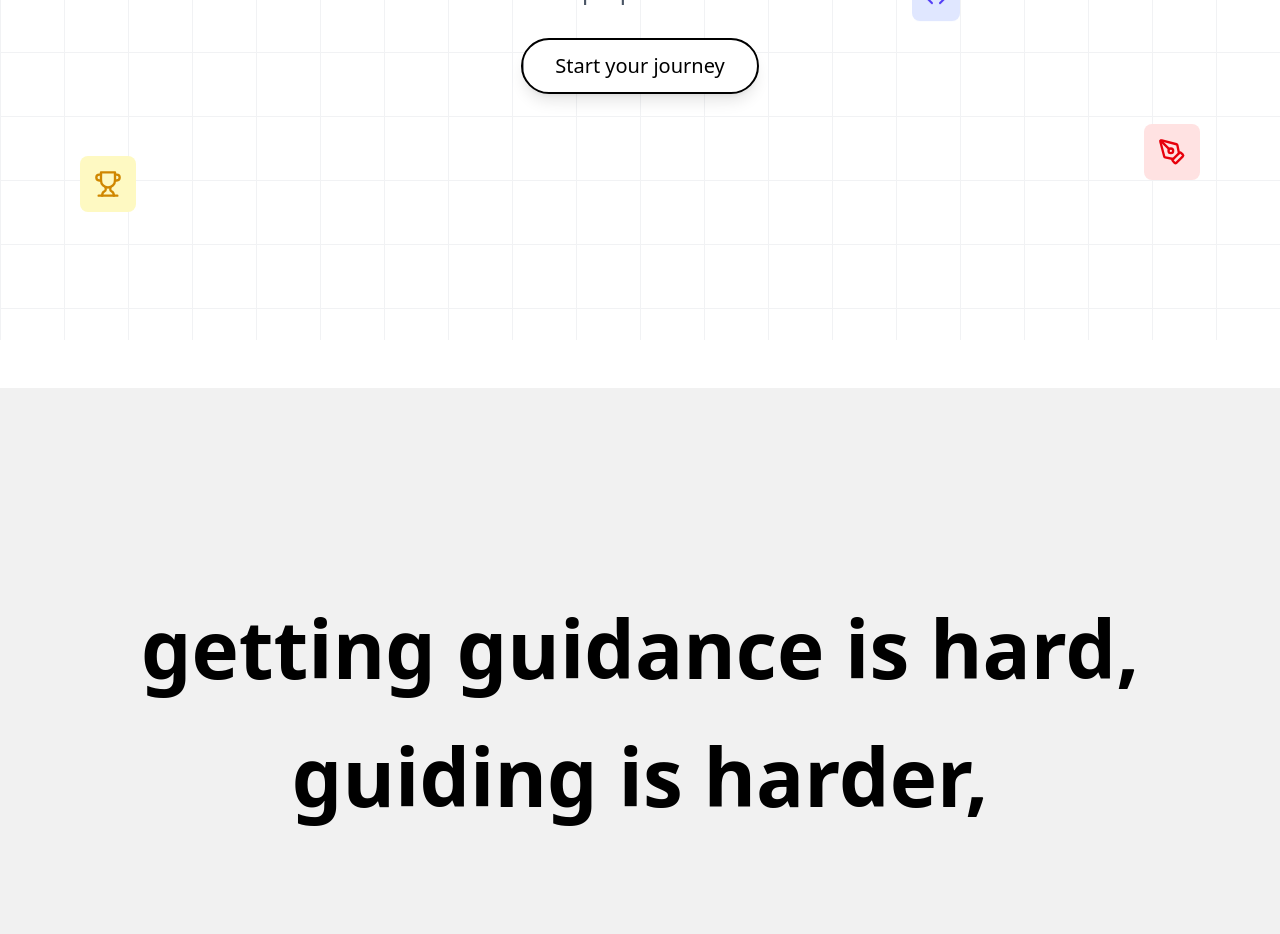
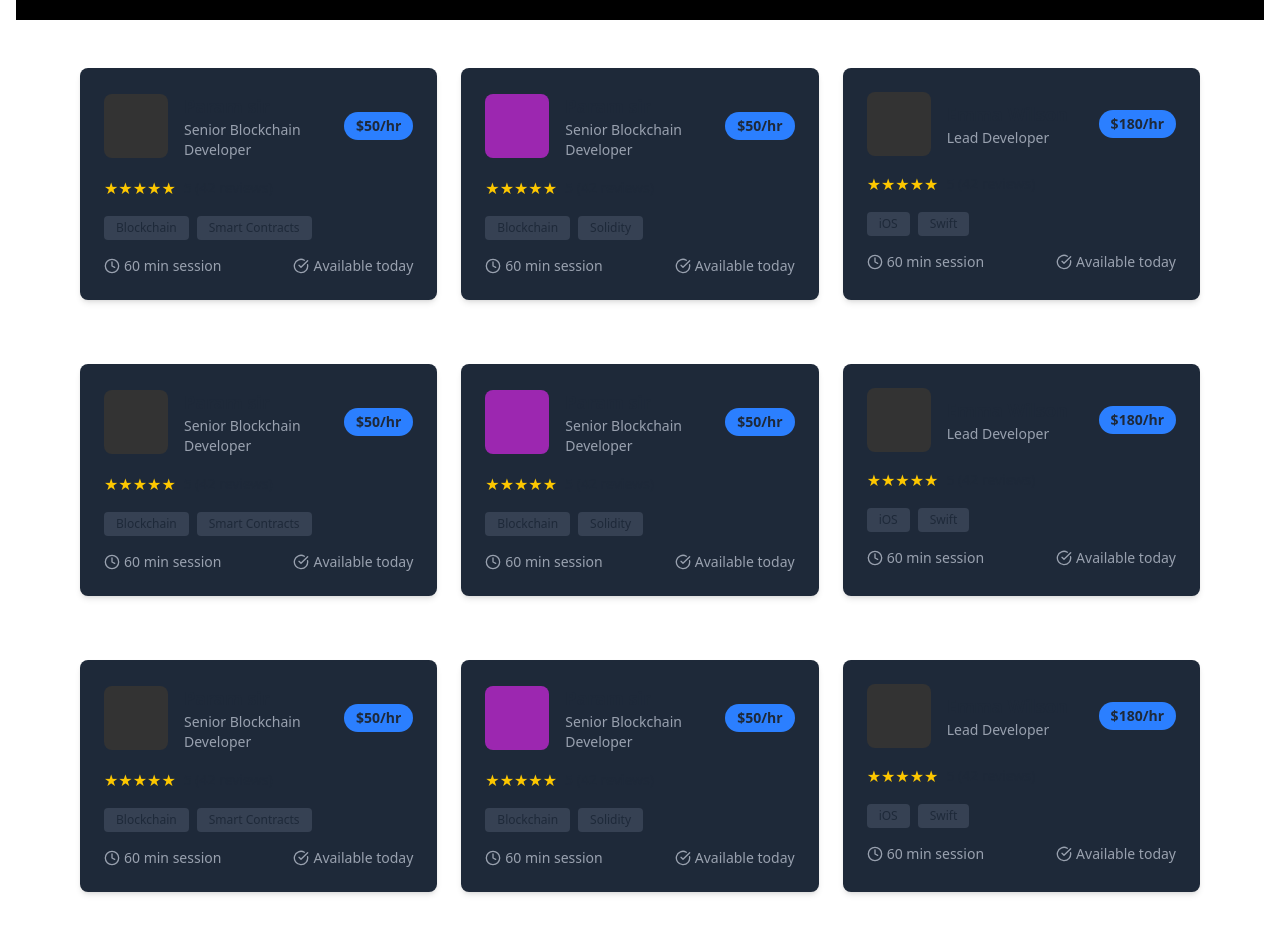
Before and after one commit to Srilochan7/ee_prod, a React (Vite) app: page /home in a window 1280 px wide. Shown: the part 460-1394 px from the top of the page. Built offline with nearby package versions, Linux system fonts and the light colour scheme.

Commit message:
added home page

```diff
--- a/src/App.jsx
+++ b/src/App.jsx
@@ -1,37 +1,40 @@
-import React, { useState } from 'react'
-
-import './App.css'
-import Navbar from './comp/components/navbar'
-import Hero from './comp/components/hero'
-import What from './comp/pages/what'
-import Footer from './comp/components/footer'
-import Scroll from './comp/pages/scroll'
-import Mission from './comp/pages/mission'
-import Resources from './comp/pages/resources'
-import About from './comp/pages/about'
+import React from "react";
 import { Routes, Route } from "react-router-dom";
-import Home from './comp/pages/home'
+import "./App.css";
+import Navbar from "./comp/components/navbar";
+import Hero from "./comp/components/hero";
+import What from "./comp/pages/what";
+import Footer from "./comp/components/footer";
+import Scroll from "./comp/pages/scroll";
+import Mission from "./comp/pages/mission";
+import Resources from "./comp/pages/resources";
+import About from "./comp/pages/about";
+import Home from "./comp/pages/home";
 
 function App() {
+  return (
+    <div>
 
-  return (
+      <Routes>
+        <Route
+          path="/"
+          element={
+            <>
 
-    <div>
-      <Navbar/>
-      <Hero/>
-      <Scroll/>
-
-      <What/>
-      <Mission/>
-      <About/>
-      <Resources/>
-      <Footer/>
-      <Routes>
-      <Route path="/home" element={<Home/>} />
-    </Routes>
-
+              <Hero />
+              <Scroll />
+              <What />
+              <Mission />
+              <About />
+              <Resources />
+              <Footer />
+            </>
+          }
+        />
+        <Route path="/home" element={<Home />} />
+      </Routes>
     </div>
-  )
+  );
 }
 
-export default App
+export default App;
--- a/src/comp/components/hero.jsx
+++ b/src/comp/components/hero.jsx
@@ -10,6 +10,8 @@ import {
 } from 'lucide-react';
 import axios from 'axios';
 import { useNavigate } from 'react-router-dom'
+import Navbar from '../components/navbar'
+import { div } from 'framer-motion/client';
 
 const Hero = () => {
 
@@ -17,6 +19,8 @@ const Hero = () => {
 
 
   return (
+    <div>
+    <Navbar />
     <section id="section1" className="mt-12 min-h-screen bg-white">
 
       <div className="mb-12 bg-gray-500 ">
@@ -137,6 +141,7 @@ const Hero = () => {
 
       </div>
     </section>
+    </div>
   );
 };
 
--- a/src/comp/pages/home.jsx
+++ b/src/comp/pages/home.jsx
@@ -2,7 +2,6 @@ import React, { useState } from 'react';
 import { Search, Filter, Clock, CheckCircle } from 'lucide-react';
 
 const Home = () => {
-  // Sample data for mentors
     const mentors = [
         {
           id: 1,
@@ -39,8 +38,10 @@ const Home = () => {
   const [searchQuery, setSearchQuery] = useState('');
 
   return (
-    <div className="min-h-screen bg-gray-900 text-white">
-      {/* Hero Section */}
+    <div className="min-h-screen bg-white text-gray-800 px-4 py-8">
+
+
+
 <div className="bg-black py-16 px-4 text-center">
         <h1 className="text-4xl md:text-5xl font-bold mb-4">Connect with Expert Mentors</h1>
         <p className="text-xl text-gray-300 mb-8">Learn from experienced developers and accelerate your Web3 journey</p>
@@ -126,6 +127,107 @@ const Home = () => {
           ))}
         </div>
       </div>
+
+      <div className="max-w-6xl mx-auto p-4 mt-8">
+        <div className="grid grid-cols-1 md:grid-cols-2 lg:grid-cols-3 gap-6">
+          {mentors.map((mentor) => (
+            <div key={mentor.id} className="bg-gray-800 rounded-lg p-6 shadow-md">
+              <div className="flex items-center mb-4">
+                <div
+                  className="w-16 h-16 rounded-lg mr-4 flex-shrink-0"
+                  style={{ backgroundColor: mentor.bgColor }}
+                ></div>
+                <div className="flex-grow">
+                  <h3 className="text-lg font-semibold">{mentor.name}</h3>
+                  <p className="text-gray-400 text-sm">{mentor.title}</p>
+                </div>
+                <div className="bg-blue-500 px-3 py-1 rounded-full text-sm font-bold">
+                  ${mentor.rate}/hr
+                </div>
+              </div>
+
+              <div className="flex items-center mb-4">
+                <div className="text-yellow-400">★★★★★</div>
+                <span className="ml-2 text-sm">
+                  {mentor.rating} ({mentor.reviews} reviews)
+                </span>
+              </div>
+
+              <div className="flex flex-wrap gap-2 mb-4">
+                {mentor.skills.map((skill, index) => (
+                  <span
+                    key={index}
+                    className="bg-gray-700 px-3 py-1 rounded text-xs"
+                  >
+                    {skill}
+                  </span>
+                ))}
+              </div>
+
+              <div className="flex justify-between text-gray-400 text-sm mt-4">
+                <div className="flex items-center">
+                  <Clock size={16} className="mr-1" />
+                  <span>60 min session</span>
+                </div>
+                <div className="flex items-center">
+                  <CheckCircle size={16} className="mr-1" />
+                  <span>Available today</span>
+                </div>
+              </div>
+            </div>
+          ))}
+        </div>
+      </div>
+      <div className="max-w-6xl mx-auto p-4 mt-8">
+        <div className="grid grid-cols-1 md:grid-cols-2 lg:grid-cols-3 gap-6">
+          {mentors.map((mentor) => (
+            <div key={mentor.id} className="bg-gray-800 rounded-lg p-6 shadow-md">
+              <div className="flex items-center mb-4">
+                <div
+                  className="w-16 h-16 rounded-lg mr-4 flex-shrink-0"
+                  style={{ backgroundColor: mentor.bgColor }}
+                ></div>
+                <div className="flex-grow">
+                  <h3 className="text-lg font-semibold">{mentor.name}</h3>
+                  <p className="text-gray-400 text-sm">{mentor.title}</p>
+                </div>
+                <div className="bg-blue-500 px-3 py-1 rounded-full text-sm font-bold">
+                  ${mentor.rate}/hr
+                </div>
+              </div>
+
+              <div className="flex items-center mb-4">
+                <div className="text-yellow-400">★★★★★</div>
+                <span className="ml-2 text-sm">
+                  {mentor.rating} ({mentor.reviews} reviews)
+                </span>
+              </div>
+
+              <div className="flex flex-wrap gap-2 mb-4">
+                {mentor.skills.map((skill, index) => (
+                  <span
+                    key={index}
+                    className="bg-gray-700 px-3 py-1 rounded text-xs"
+                  >
+                    {skill}
+                  </span>
+                ))}
+              </div>
+
+              <div className="flex justify-between text-gray-400 text-sm mt-4">
+                <div className="flex items-center">
+                  <Clock size={16} className="mr-1" />
+                  <span>60 min session</span>
+                </div>
+                <div className="flex items-center">
+                  <CheckCircle size={16} className="mr-1" />
+                  <span>Available today</span>
+                </div>
+              </div>
+            </div>
+          ))}
+        </div>
+      </div>
     </div>
   );
 };
```
Lines whose indentation alone changed are shown as unchanged.
